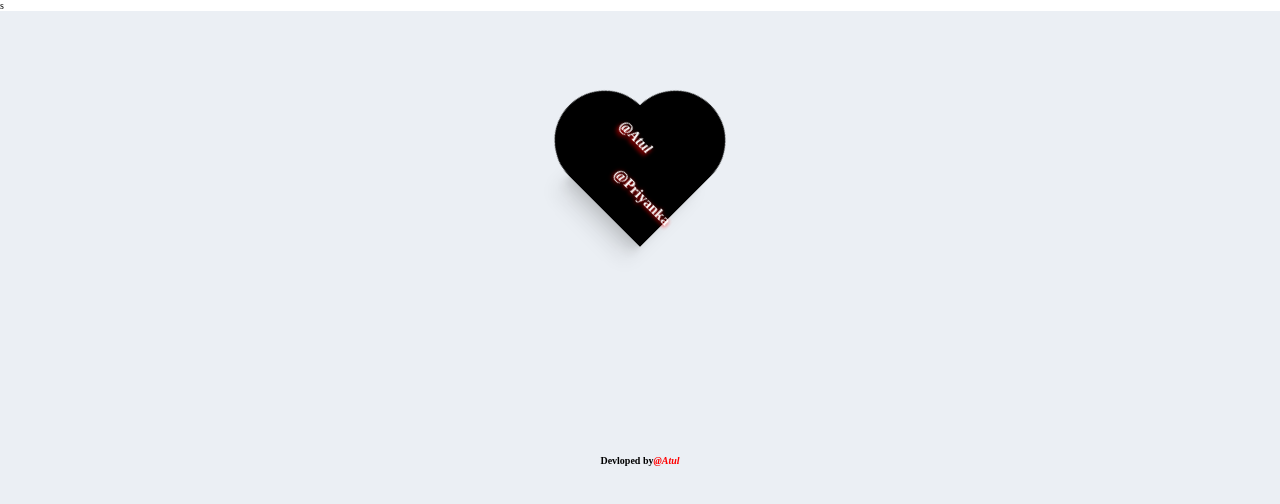
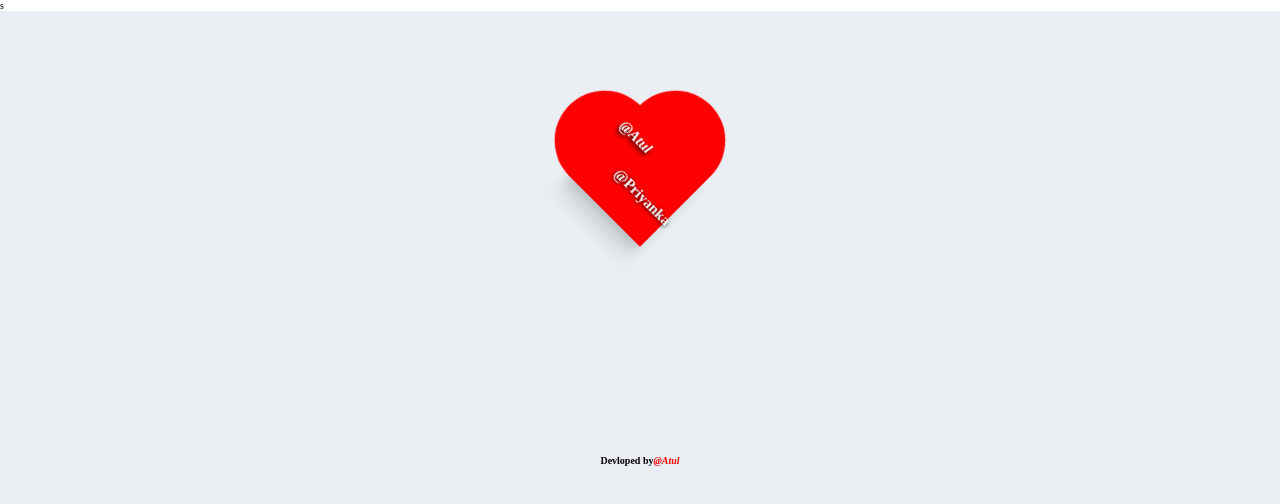
Before and after one commit to Umesh273155/Heart, a plain HTML site: page index.html in a window 1280 px wide. Drawn offline with Linux system fonts and the light colour scheme.

Commit message:
style.css

```diff
--- a/style.css
+++ b/style.css
@@ -20,7 +20,7 @@
   .center-div {
     width: 10rem;
     height: 10rem;
-   background-color:black;
+   background-color:red;
    /* //background-color:rgb(255, 196, 0); */
     position: relative;
     transform: rotate(45deg);
@@ -30,11 +30,11 @@
     animation: hbeat 1s linear infinite;
   }
   #atul{
-    text-shadow:0 3px 4px red;
+    text-shadow:0 3px 4px black;
     color:white;
   }
   #manya{
-    text-shadow:0 1px 4px red;
+    text-shadow:0 1px 4px black;
     color:white;
   }
 
@@ -42,7 +42,7 @@
     content: "";
     width: 100%;
     height: 100%;
-     background-color: black;
+     background-color: red;
     /* background-color:rgb(255, 196, 0); */
     position: absolute;
     border-radius: 50%;
@@ -52,7 +52,7 @@
     content: "";
     width: 100%;
     height: 100%;
-     background-color: black;
+     background-color: red;
     /* background-color:rgb(255, 196, 0); */
     position: absolute;
     border-radius: 50%;
```
